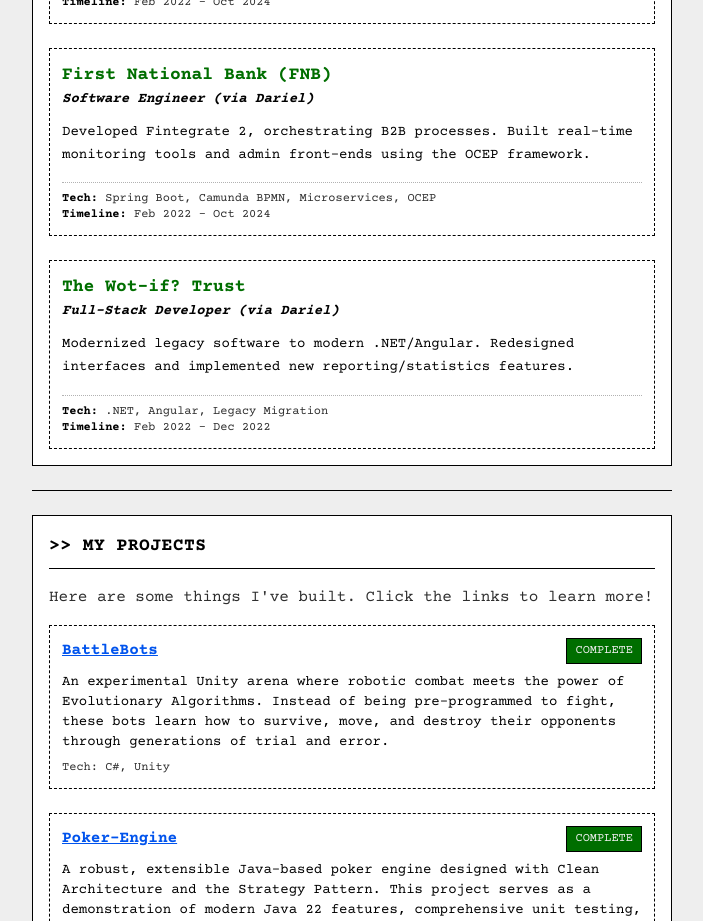
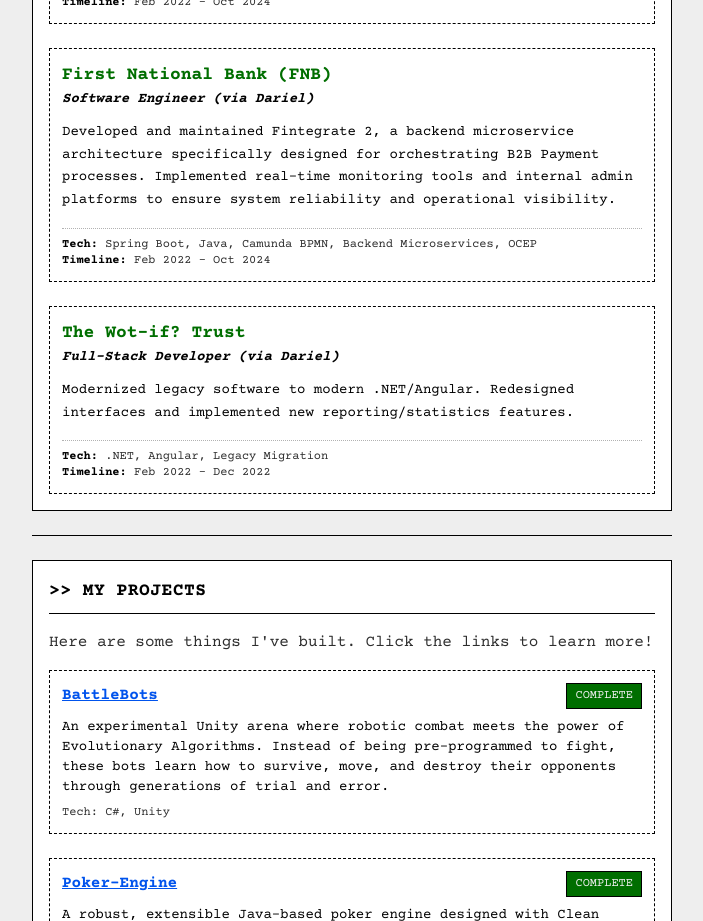
Before and after one commit to MAYasin/mayasin.github.io, a Next.js app: page / in a window 1280 px wide. Shown: the part 1300-2221 px from the top of the page, without its empty margins (288-991 px from the left). Built offline with nearby package versions, Linux system fonts and the light colour scheme.

Commit message:
fixed experience

```diff
--- a/app/components/experience-section.tsx
+++ b/app/components/experience-section.tsx
@@ -18,8 +18,8 @@
       company: 'First National Bank (FNB)',
       role: 'Software Engineer (via Dariel)',
       period: 'Feb 2022 - Oct 2024',
-      tech: 'Spring Boot, Camunda BPMN, Microservices, OCEP',
-      description: 'Developed Fintegrate 2, orchestrating B2B processes. Built real-time monitoring tools and admin front-ends using the OCEP framework.',
+      tech: 'Spring Boot, Java, Camunda BPMN, Backend Microservices, OCEP',
+      description: 'Developed and maintained Fintegrate 2, a backend microservice architecture specifically designed for orchestrating B2B Payment processes. Implemented real-time monitoring tools and internal admin platforms to ensure system reliability and operational visibility.',
     },
     {
       company: 'The Wot-if? Trust',
@@ -44,7 +44,6 @@
             </h3>
             <p className="font-bold italic text-sm">{exp.role}</p>
 
-
             <p className="mt-3 text-sm leading-relaxed">
               {exp.description}
             </p>
```
